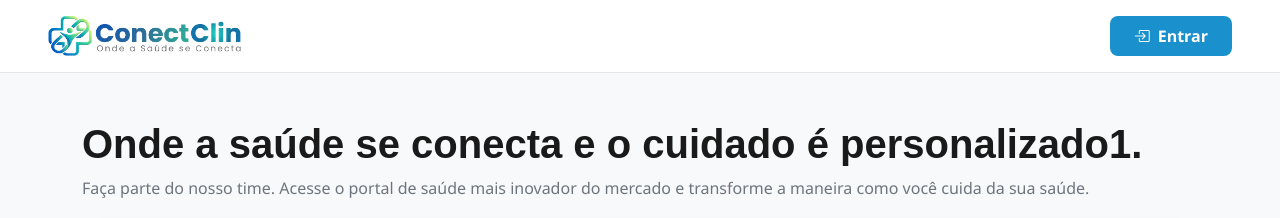
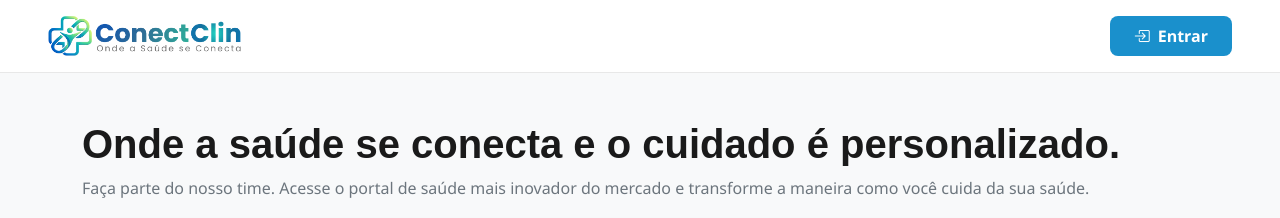
Before and after one commit to evoprocess/conectclin, a React (Vite) app: page /#/ in a window 1280 px wide. Shown: the top 218 px of the page. Built offline with nearby package versions, Linux system fonts and the light colour scheme; no server answers.

Commit message:
retorno teste ok

```diff
--- a/src/components/landing/HeroCarousel.jsx
+++ b/src/components/landing/HeroCarousel.jsx
@@ -120,7 +120,7 @@ export default function HeroCarousel() {
           className="fw-bold mb-2"
           style={{ fontFamily: 'Poppins, sans-serif', color: '#1a1a1a' }}
         >
-          Onde a saúde se conecta e o cuidado é personalizado1.
+          Onde a saúde se conecta e o cuidado é personalizado.
         </h1>
         <p className="text-secondary mb-4">
           Faça parte do nosso time. Acesse o portal de saúde mais inovador do mercado e transforme a maneira como você cuida da sua saúde.
```
